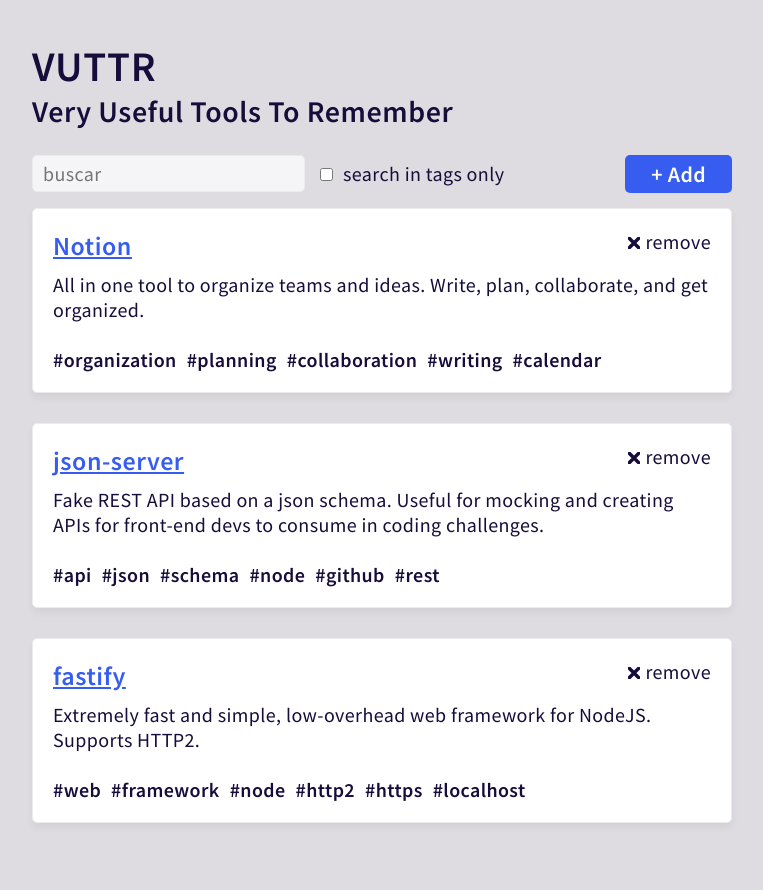
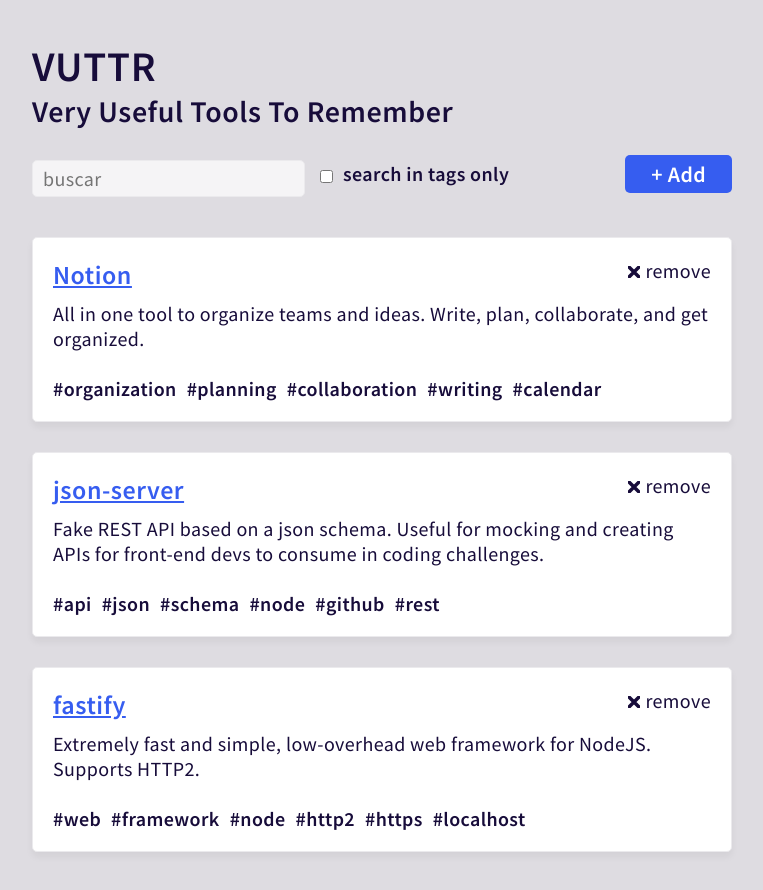
Before and after one commit to caiquegiovannini/vuttr, a React (Create React App) app: page / in a window 1280 px wide. Shown: the top 890 px of the page, without its empty margins (258-1021 px from the left). Built offline with nearby package versions, Linux system fonts and the light colour scheme.

Commit message:
change old inputs to new input component

```diff
--- a/src/Pages/Home/Home.css
+++ b/src/Pages/Home/Home.css
@@ -21,11 +21,18 @@
   flex-direction: column;
 }
 
-.actions__search__input {
+.actions__search input[type="text"] {
   background: var(--color-bg-input);
   border: 1px solid var(--color-border);
   border-radius: 5px;
   padding: 5px 10px;
+}
+
+.actions__search__checkbox {
+  display: flex;
+  flex-direction: row-reverse;
+  justify-content: flex-end;
+  align-items: center;
 }
 
 @media (min-width: 700px) {
@@ -35,12 +42,12 @@
     align-items: center;
   }
 
-  .actions__search__input {
+  .actions__search input[type="text"] {
     margin-right: 15px;
   }
 }
 
-.actions__search__checkbox {
+.actions__search input[type="checkbox"] {
   margin-right: 1rem;
 }
 
--- a/src/Pages/Home/index.jsx
+++ b/src/Pages/Home/index.jsx
@@ -2,6 +2,7 @@
 
 import Tool from '../../components/Tool';
 import AddNewTool from '../../components/AddNewTool';
+import Input from '../../components/Input';
 
 import './Home.css';
 
@@ -48,19 +49,18 @@
 
       <div className="actions">
         <div className="actions__search">
-          <input
-            type="text"
-            className="actions__search__input"
+          <Input
+            id="actions__search"
             placeholder="buscar"
+            value=""
+            onChange={() => { }}
           />
-          <label htmlFor="tags-only">
-            <input
-              type="checkbox"
-              id="tags-only"
-              className="actions__search__checkbox"
-            />
-            search in tags only
-          </label>
+          <Input
+            id="tags-only"
+            className="actions__search__checkbox"
+            type="checkbox"
+            label="search in tags only"
+          />
         </div>
 
         <button
--- a/src/components/AddNewTool/index.jsx
+++ b/src/components/AddNewTool/index.jsx
@@ -1,11 +1,15 @@
-import React from 'react';
+import React, { useState } from 'react';
 import PropTypes from 'prop-types';
+
+import Input from '../Input';
 
 import { ReactComponent as CloseIcon } from '../../assets/icons/close.svg';
 
 import './AddNewTool.css';
 
 const AddNewTool = ({ onClose }) => {
+  const [toolName, setToolName] = useState();
+
   function handleAddTool(event) {
     event.preventDefault();
   }
@@ -21,10 +25,12 @@
         </header>
 
         <form onSubmit={handleAddTool}>
-          <label htmlFor="name">
-            Tool Name
-            <input type="text" id="name" />
-          </label>
+          <Input
+            id="name"
+            label="Tool name"
+            value={toolName}
+            onChange={setToolName}
+          />
           <button type="submit" className="button">Add tool</button>
         </form>
       </div>
```
